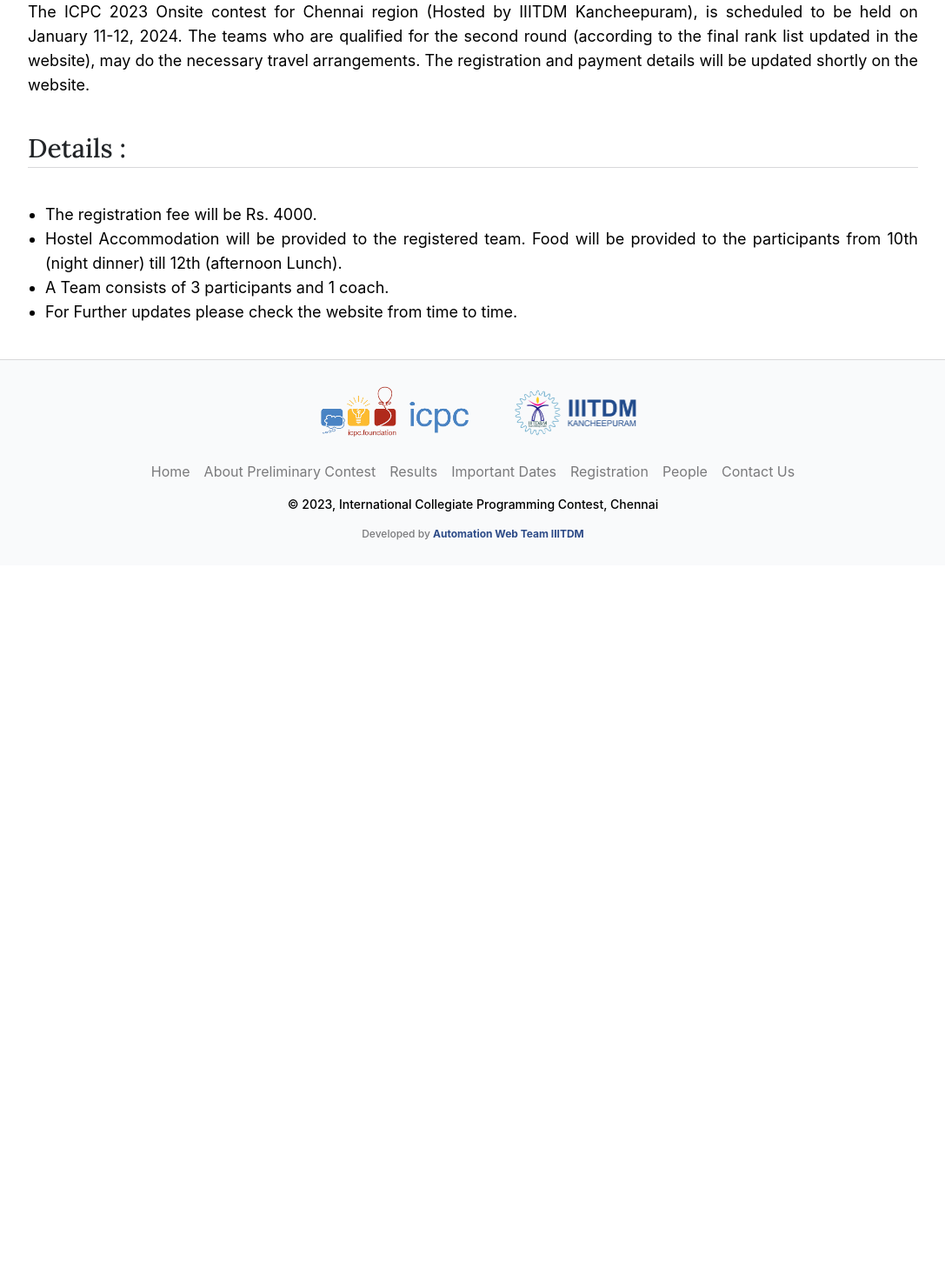
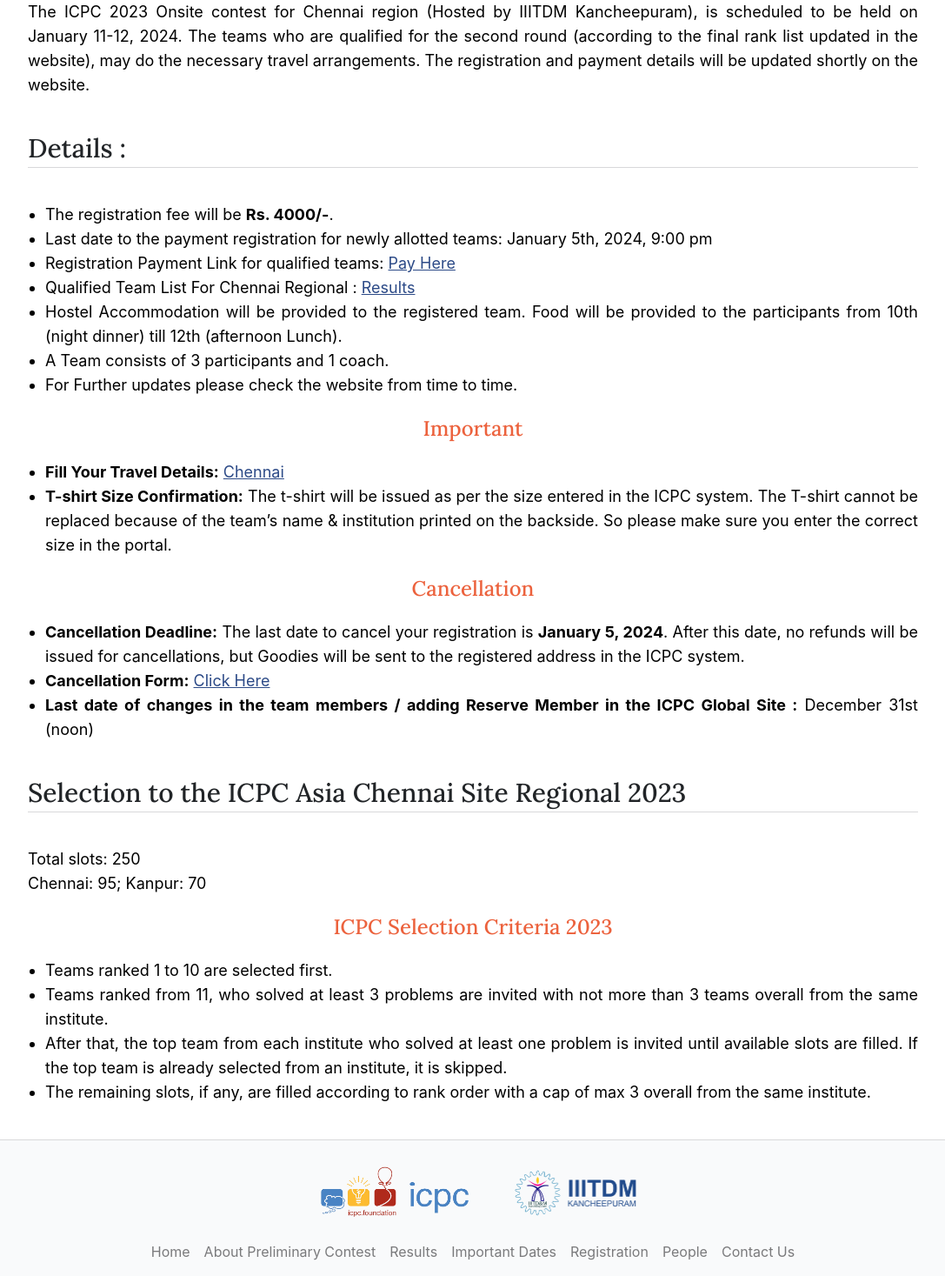
Before and after one commit to NSVEGUR/icpc-iiitdm, a SvelteKit app: page /registration in a window 1280 px wide. Shown: the part 298-1765 px from the top of the page at 87% size, without its empty margins (96-1183 px from the left). Before the commit the page ends 948 px from the top, so only its background shows below. Built offline with nearby package versions, Linux system fonts and the light colour scheme.

Commit message:
update: added icpc onsite round registration details

```diff
--- a/src/routes/registration/+page.svelte
+++ b/src/routes/registration/+page.svelte
@@ -16,7 +16,22 @@
 			registration and payment details will be updated shortly on the website.
 			<Heading>Details :</Heading>
 			<ul class="ml-5 list-disc">
-				<li>The registration fee will be Rs. 4000.</li>
+				<li>The registration fee will be <b>Rs. 4000/-</b>.</li>
+				<li>
+					Last date to the payment registration for newly allotted teams: January 5th, 2024, 9:00 pm
+				</li>
+				<li>
+					Registration Payment Link for qualified teams:
+					<a href="/" class="text-accent underline">Pay Here</a>
+				</li>
+				<li>
+					Qualified Team List For Chennai Regional : <a
+						href="/results"
+						class="text-accent underline"
+					>
+						Results</a
+					>
+				</li>
 				<li>
 					Hostel Accommodation will be provided to the registered team. Food will be provided to the
 					participants from 10th (night dinner) till 12th (afternoon Lunch).
@@ -24,6 +39,63 @@
 				<li>A Team consists of 3 participants and 1 coach.</li>
 				<li>For Further updates please check the website from time to time.</li>
 			</ul>
+			<SubHeading>Important</SubHeading>
+			<ul class="ml-5 list-disc">
+				<li>
+					<b>Fill Your Travel Details:</b>
+					<a
+						href="https://docs.google.com/forms/d/1x6D-3yIf188f50DFtOvJo2MkJM67A6y1oVeRm_K8W_k/edit"
+						class="text-accent underline">Chennai</a
+					>
+				</li>
+				<li>
+					<b>T-shirt Size Confirmation:</b> The t-shirt will be issued as per the size entered in the
+					ICPC system. The T-shirt cannot be replaced because of the team’s name & institution printed
+					on the backside. So please make sure you enter the correct size in the portal.
+				</li>
+			</ul>
+			<SubHeading>Cancellation</SubHeading>
+			<ul class="ml-5 list-disc">
+				<li>
+					<b>Cancellation Deadline:</b> The last date to cancel your registration is
+					<b>January 5, 2024</b>. After this date, no refunds will be issued for cancellations, but
+					Goodies will be sent to the registered address in the ICPC system.
+				</li>
+				<li>
+					<b>Cancellation Form:</b>
+					<a
+						href="https://docs.google.com/forms/d/1xS1XlrIE9NaXlEFtdgnpmCL433Sw_brxqN-n5gVuQ-A/edit"
+						class="text-accent underline">Click Here</a
+					>
+				</li>
+				<li>
+					<b
+						>Last date of changes in the team members / adding Reserve Member in the ICPC Global
+						Site :</b
+					>
+					December 31st (noon)
+				</li>
+			</ul>
+			<Heading>Selection to the ICPC Asia Chennai Site Regional 2023</Heading>
+			<p>Total slots: 250</p>
+			<p>Chennai: 95; Kanpur: 70</p>
+			<SubHeading>ICPC Selection Criteria 2023</SubHeading>
+			<ul class="ml-5 list-disc">
+				<li>Teams ranked 1 to 10 are selected first.</li>
+				<li>
+					Teams ranked from 11, who solved at least 3 problems are invited with not more than 3
+					teams overall from the same institute.
+				</li>
+				<li>
+					After that, the top team from each institute who solved at least one problem is invited
+					until available slots are filled. If the top team is already selected from an institute,
+					it is skipped.
+				</li>
+				<li>
+					The remaining slots, if any, are filled according to rank order with a cap of max 3
+					overall from the same institute.
+				</li>
+			</ul>
 		</div>
 	</section>
 </Main>
```
